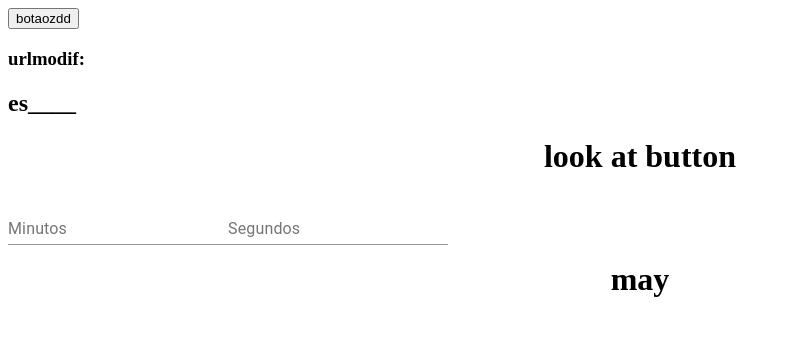
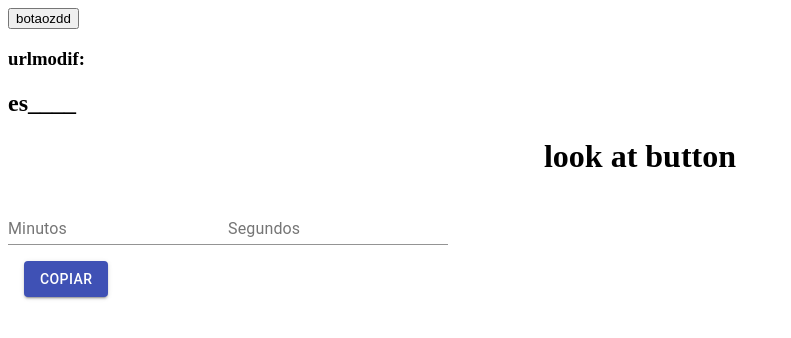
Before and after one commit to ecrseer/YTime2, a Next.js app: page / in a window 1280 px wide. Shown: the top 338 px of the page, without its empty margins (0-791 px from the left). Built offline with nearby package versions, Linux system fonts and the light colour scheme.

Commit message:
useEffect window navigator not loaded

```diff
--- a/components/textMaterial/Sbutton.js
+++ b/components/textMaterial/Sbutton.js
@@ -15,18 +15,18 @@ export default function Sbutton({txt,urlModif}) {
     const classes = useStyles();
     const [btn,setBtn] = useState(<LaunchScreen/>)
 
-    const temBotaoCompartilhar= ()=>{
-        if(1+3==4)
+    const usarBotaoCorreto = (nav) =>{
+        if(nav.share)
          setBtn(<h1>may</h1>)
          else
-            return (<Button variant="contained" color="primary" >
+         setBtn(<Button variant="contained" color="primary" >
             Copiar
         </Button>)
     }
 
 
 
-  useEffect(()=>temBotaoCompartilhar(),[])
+  useEffect(()=>usarBotaoCorreto(navigator),[])
     return (
       <div className={classes.root}>
         {btn}
```
Also changed, not shown: 1 other file (tests, documents, lock files or other folders).
